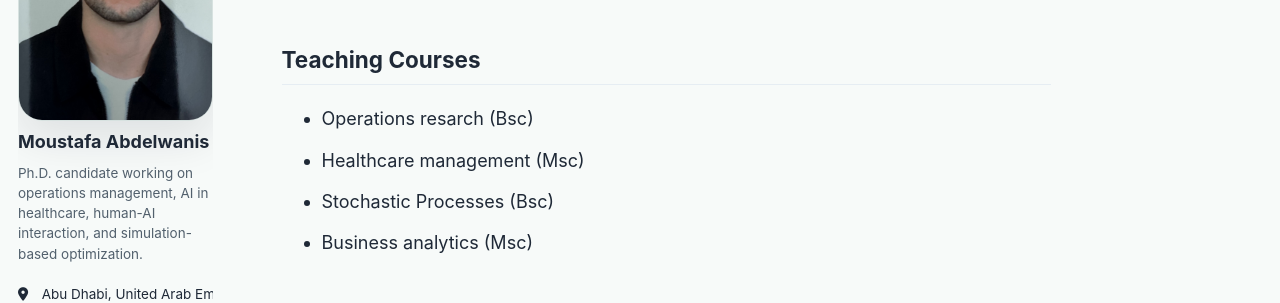
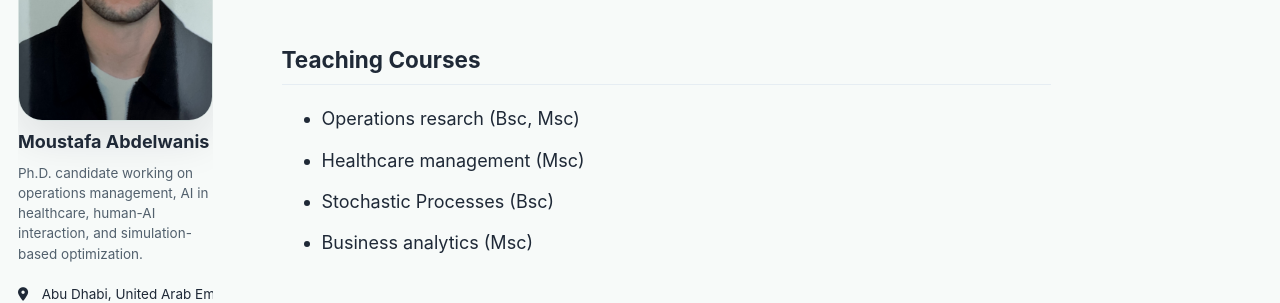
Before and after one commit to abdelwanismoustafa/abdelwanismoustafa.github.io, a Jekyll site: the page built from _pages/teaching.md, in a window 1280 px wide. Shown: the part 241-544 px from the top of the page. Built offline with Jekyll 4.4.1, drawn with Linux system fonts in a browser that asks for light colours; some web fonts are replaced; a script bundle is joined from its source files by our own code; library files that are not in the unit come from our copies.

Commit message:
Update teaching.md

```diff
--- a/_pages/teaching.md
+++ b/_pages/teaching.md
@@ -9,7 +9,7 @@ As a Graduate Research and Teaching Assistant in Engineering Systems and Managem
 
 ## Teaching Courses
 
-- Operations resarch (Bsc)
+- Operations resarch (Bsc, Msc)
 - Healthcare management (Msc)
 - Stochastic Processes (Bsc)
 - Business analytics (Msc)
```
